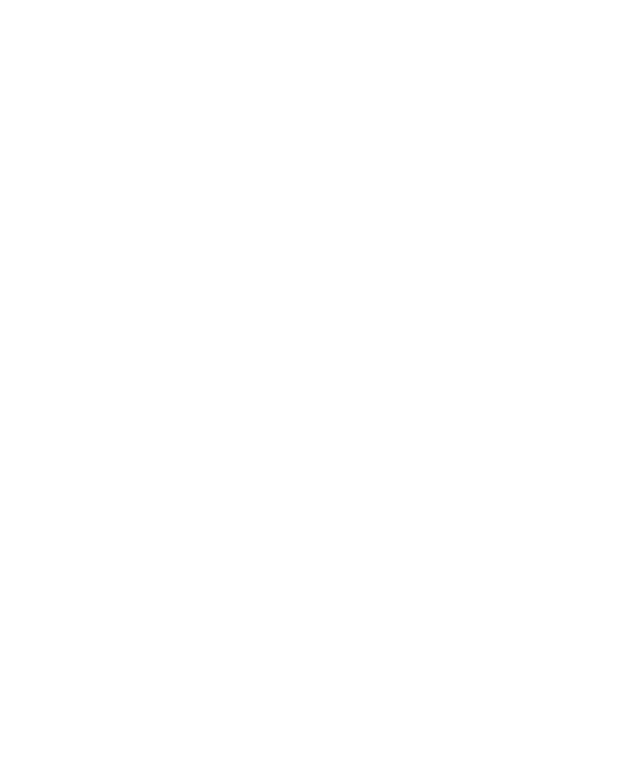
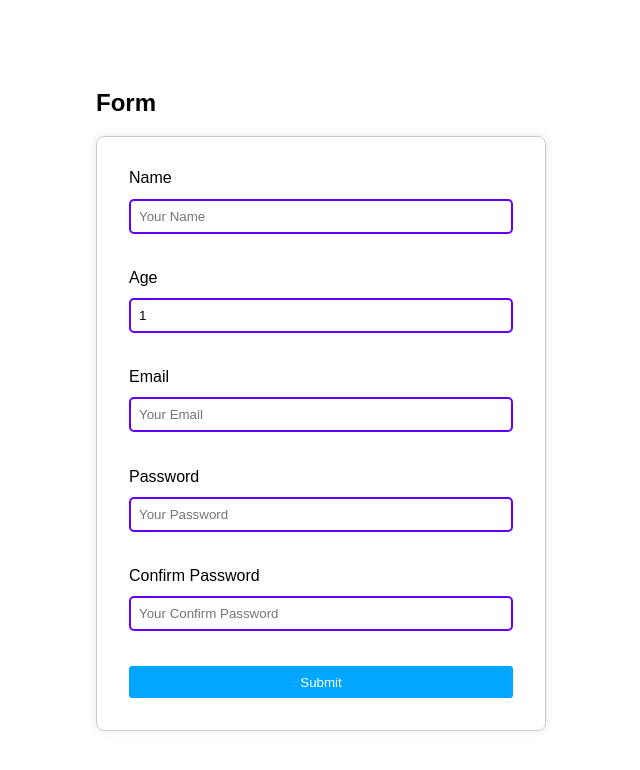
Before and after one commit to theamargupta/anishainterview2, a React (Create React App) app: page /newform in a window 1280 px wide. Before the commit this address had no page. Shown: the top 770 px of the page, without its empty margins (319-959 px from the left). Built offline with nearby package versions, Linux system fonts and the light colour scheme.

Commit message:
Added Working Error Handling In New Form

```diff
--- a/src/App.js
+++ b/src/App.js
@@ -2,6 +2,7 @@ import { Route, Routes } from "react-router-dom";
 import "./App.css";
 import Home from "./Components/Home";
 import Form from "./Components/Form";
+import NewForm from "./Components/NewForm";
 
 function App() {
   return (
@@ -9,6 +10,7 @@ function App() {
       <Routes>
         <Route exact path="/" element={<Home />} />
         <Route exact path="/form" element={<Form />} />
+        <Route exact path="/newform" element={<NewForm />} />
       </Routes>
     </div>
   );
--- a/src/Components/Form.js
+++ b/src/Components/Form.js
@@ -15,7 +15,9 @@ const Form = () => {
   const validateField = ({ value, validationArr }) => {
     if (validationArr?.length) {
       const failedCheck = validationArr.filter(
-        (innerCondition) => !innerCondition.validate(value)
+        (innerCondition) => {
+          console.log(!innerCondition.validate(value, formV2Data), formV2Data)
+          return !innerCondition.validate(value, formV2Data)}
       );
       if (failedCheck?.length) {
         return { isValid: false, error: failedCheck[0].error };
@@ -29,19 +31,18 @@ const Form = () => {
 
   const handleFormChange = ({ field, value, title, validationArr }) => {
     const isValid = validateField({ field, value, validationArr });
-    console.log("isValid", isValid);
-    setFormV2Data((innerForm) =>
-      innerForm.map((inner2) =>
-        inner2.title === title
+    setFormV2Data((threeForms) =>
+      threeForms.map((oneOfthreeForm) =>
+        oneOfthreeForm.title === title
           ? {
-              ...inner2,
-              form: inner2.form.map((inner3) =>
-                inner3.field === field
-                  ? { ...inner3, value: value, ...isValid }
-                  : { ...inner3 }
+              ...oneOfthreeForm,
+              form: oneOfthreeForm.form.map((oneInputOFEachForm) =>
+                oneInputOFEachForm.field === field
+                  ? { ...oneInputOFEachForm, value: value, ...isValid }
+                  : { ...oneInputOFEachForm }
               ),
             }
-          : { ...inner2 }
+          : { ...oneOfthreeForm }
       )
     );
   };
@@ -77,14 +78,22 @@ const Form = () => {
                   ))}
                   <div style={buttonContainerStyle}>
                     <button
-                      style={buttonStyle}
+                      style={
+                        index === 0
+                          ? { ...buttonStyle, backgroundColor: "grey" }
+                          : buttonStyle
+                      }
                       onClick={() => handlePageChange(index - 1)}
                       disabled={index === 0}
                     >
                       Prev
                     </button>
                     <button
-                      style={buttonStyle}
+                      style={
+                        index === -1
+                          ? { ...buttonStyle, backgroundColor: "grey" }
+                          : buttonStyle
+                      }
                       onClick={() => handlePageChange(index + 1)}
                       disabled={formV2Data[selectedPage].form.some(
                         (field) => !field.isValid
@@ -105,7 +114,8 @@ const Form = () => {
 
 export default Form;
 // Validation functions
-const validateLength = (value) => value.length > 0;
+const isRequired = (value) => value.length > 0;
+const validateLength = (value) => value.length > 3;
 
 const validateEmail = (value) => /^[^\s@]+@[^\s@]+\.[^\s@]+$/.test(value);
 
@@ -117,16 +127,16 @@ const formFields = [
         title: "First Name",
         field: "firstName",
         type: "text",
-        value: "anisha",
+        value: "",
         isValid: true,
         error: "",
         validationArr: [
           {
-            validate: validateLength,
+            validate: isRequired,
             error: "First name is required",
           },
           {
-            validate: (value) => value.length > 3,
+            validate: validateLength,
             error: "First name must be more than 3 characters",
           },
         ],
@@ -142,8 +152,12 @@ const formFields = [
         error: "",
         validationArr: [
           {
+            validate: isRequired,
+            error: "Last name is required",
+          },
+          {
             validate: validateLength,
-            error: "Last name is required",
+            error: "Last name must be more than 3 characters",
           },
         ],
         placeholder: "Your Last Name",
@@ -159,8 +173,12 @@ const formFields = [
         error: "",
         validationArr: [
           {
-            validate: validateLength,
+            validate: isRequired,
             error: "Age should be a positive number",
+          },
+          {
+            validate: (value) => value >= 1 && value < 121,
+            error: "Age should be a positive number between 1 to 120",
           },
         ],
       },
@@ -182,6 +200,10 @@ const formFields = [
             validate: validateLength,
             error: "Address is required",
           },
+          {
+            validate: validateLength,
+            error: "Address must be more than 3 characters",
+          },
         ],
         placeholder: "Your Address",
       },
@@ -195,8 +217,19 @@ const formFields = [
         error: "",
         validationArr: [
           {
-            validate: (value) => value.length >= 6,
+            validate: (value) => value.length >= 6 && value.length < 12,
             error: "Password must have at least 6 characters",
+          },
+          {
+            validate: (value, formV2Data) =>
+              {
+                if(formV2Data[1].form[2].value !== "" || null){
+                  return value === formV2Data[1]?.form[2]?.value
+                }else{
+                  return;
+                }
+              },
+            error: "Passwords do not match",
           },
         ],
         placeholder: "Your Password",
@@ -211,7 +244,8 @@ const formFields = [
         error: "",
         validationArr: [
           {
-            validate: (value) => value === formFields[1].form[1].value, // Check if it matches the Password field value
+            validate: (value, formV2Data) =>
+              value === formV2Data[1].form[1].value, // Check if it matches the Password field value
             error: "Passwords do not match",
           },
         ],
@@ -238,10 +272,30 @@ const formFields = [
   },
   {
     form: [
-      // Address field
+      // First Company Name field (already has validation)
       {
-        title: "Address",
-        field: "address",
+        title: "First Company",
+        field: "firstCompany",
+        type: "text",
+        value: "",
+        isValid: true,
+        error: "",
+        validationArr: [
+          {
+            validate: isRequired,
+            error: "First Company name is required",
+          },
+          {
+            validate: validateLength,
+            error: "First Company name must be more than 3 characters",
+          },
+        ],
+        placeholder: "Your First Company Name",
+      },
+      // Other Details field
+      {
+        title: "Other Details",
+        field: "other",
         type: "text",
         value: "",
         isValid: true,
@@ -249,61 +303,13 @@ const formFields = [
         validationArr: [
           {
             validate: validateLength,
-            error: "Address is required",
+            error: "Other Details must be more than 3 characters",
           },
         ],
-        placeholder: "Your Address",
-      },
-      // Password field
-      {
-        title: "Password",
-        field: "password",
-        type: "password",
-        value: "",
-        isValid: true,
-        error: "",
-        validationArr: [
-          {
-            validate: (value) => value.length >= 6,
-            error: "Password must have at least 6 characters",
-          },
-        ],
-        placeholder: "Your Password",
-      },
-      // Confirm Password field
-      {
-        title: "Confirm Password",
-        field: "confirmPassword",
-        type: "text",
-        value: "",
-        isValid: true,
-        error: "",
-        validationArr: [
-          {
-            validate: (value) => value === formFields[1].form[1].value, // Check if it matches the Password field value
-            error: "Passwords do not match",
-          },
-        ],
-        placeholder: "Your Confirm Password",
-      },
-      // Email field
-      {
-        title: "Email",
-        field: "email",
-        type: "email",
-        value: "",
-        isValid: true,
-        error: "",
-        validationArr: [
-          {
-            validate: validateEmail,
-            error: "Invalid email address",
-          },
-        ],
-        placeholder: "Your Email",
+        placeholder: "Other Details",
       },
     ],
-    title: "Anything 3",
+    title: "Other Info",
   },
 ];
 const formStyle = {
--- /dev/null
+++ b/src/Components/NewForm.js
@@ -0,0 +1,284 @@
+import React, { useState } from "react";
+
+const NewForm = () => {
+  const [formValue, setFormValue] = useState({
+    name: "",
+    age: 1,
+    email: "",
+    password: "",
+    confirmPassword: "",
+  });
+
+  const [nameErr, setNameErr] = useState("");
+  const [ageErr, setAgeErr] = useState("");
+  const [emailErr, setEmailErr] = useState("");
+  const [passwordErr, setPasswordErr] = useState("");
+  const [confirmPasswordErr, setConfirmPasswordErr] = useState("");
+
+  const handleFormChange = (e) => {
+    e.preventDefault();
+    let inputName = e.target.name;
+    console.log("e", e, inputName, e.target.value);
+    setFormValue({ ...formValue, [inputName]: e.target.value });
+  };
+
+  const inputValueLength = (inputValue) => inputValue?.length > 3;
+
+  const isValidEmail = (email) => {
+    const emailRegex = /^[^\s@]+@[^\s@]+\.[^\s@]+$/;
+    return emailRegex.test(email);
+  };
+  const inputValidation = (key, value) => {
+    if (key === "name") {
+      if (value?.length < 3) {
+        setNameErr("The name should contain at least 3 characters!");
+      } else {
+        setNameErr("");
+      }
+    }
+    if (key === "age") {
+      if (isNaN(value) || value <= 0) {
+        setAgeErr("Age cannot be less than 1 year!");
+      } else if (value >= 121) {
+        setAgeErr("Age cannot be greater than 120 years!");
+      } else {
+        setAgeErr("");
+      }
+    }
+    if (key === "email") {
+      console.log(" isValidEmail(value)", isValidEmail(value));
+      if (isValidEmail(value)) {
+        setEmailErr("The email should contain at least 3 characters!");
+      } else {
+        setEmailErr("");
+      }
+    }
+    if (key === "password") {
+      if (value?.length < 3) {
+        setPasswordErr("The password should contain at least 3 characters!");
+      } else {
+        setPasswordErr("");
+      }
+    }
+    if (key === "confirmPassword") {
+      if (value?.length < 3) {
+        setConfirmPasswordErr(
+          "The confirm password should contain at least 3 characters!"
+        );
+      } else if (value !== formValue.password) {
+        setConfirmPasswordErr("The Passwords do not match!");
+      } else {
+        setConfirmPasswordErr("");
+      }
+    }
+  };
+
+  // const inputValidation = (key, value ) => {
+  //   console.log("key, value", key, value);
+  //   switch (key) {
+  //     case "name":
+  //       if (value?.length < 3) {
+  //         setShowErr({
+  //           name: "The name should contain atleast 3 characters!",
+  //         });
+  //       } else {
+  //         setShowErr({ name: "" });
+  //       }
+  //       break;
+  //     case "age":
+  //       if (isNaN(value) && value <= 0) {
+  //         setShowErr("Age can not be less than 1 year!");
+  //       } else if (isNaN(value) && value >= 121) {
+  //         setShowErr("Age can not be greater than 120 years!");
+  //       } else {
+  //         setShowErr("");
+  //       }
+  //       break;
+  //     case "email":
+  //       if (value?.length < 3) {
+  //         setShowErr({
+  //           email: "The name should contain atleast 3 characters!",
+  //         });
+  //       } else {
+  //         setShowErr({ email: "" });
+  //       }
+  //       break;
+  //     case "password":
+  //       if (value?.length < 3) {
+  //         setShowErr({
+  //           password: "The name should contain atleast 3 characters!",
+  //         });
+  //       } else {
+  //         setShowErr({ password: "" });
+  //       }
+  //       break;
+  //     case "confirmPassword":
+  //       if (value?.length < 3) {
+  //         setShowErr({
+  //           confirmPassword: "The name should contain atleast 3 characters!",
+  //         });
+  //       } else {
+  //         setShowErr({ confirmPassword: "" });
+  //       }
+  //       break;
+  //     default:
+  //       break;
+  //   }
+  // };
+  //   const inputValidation = (key, value) => {
+  //     console.log("key,value", key, value);
+  //     const validationRules = {
+  //       [key]: {
+  //         message: "The name should contain at least 3 characters!",
+  //         isValid: inputValueLength,
+  //       },
+  //       age: {
+  //         message: "Age should be a number between 1 and 120!",
+  //         isValid: !isNaN(value) && value > 0 && value < 121,
+  //       },
+  //       email: {
+  //         message: "Invalid email address!",
+  //         isValid: isValidEmail(value),
+  //       },
+  //       password: {
+  //         message: "The password should contain at least 3 characters!",
+  //         isValid: inputValueLength,
+  //       },
+  //       confirmPassword: {
+  //         message: "Passwords do not match!",
+  //         isValid: value === formValue?.password,
+  //       },
+  //     };
+
+  //     // setShowErr((prevErrors) => ({
+  //     //   ...prevErrors,
+  //     //   [key]: validationRules[key].isValid ? "" : validationRules[key].message,
+  //     // }));
+  //     console.log('key,value,isValid', key,value,validationRules[key].isValid)
+  //     setShowErr({
+  //       [key]:[key].message,
+  //     });
+  //     console.log("showErr", showErr);
+  //   };
+  //   console.log("showErr", showErr);
+
+  const submit = () => {
+    console.log("data", formValue);
+    for (const key in formValue) {
+      if (!formValue[key]) {
+        return alert("Input fields can't be empty!");
+      }
+    }
+    return alert("Data is saved successfully!!");
+  };
+
+  return (
+    <div>
+      <h2>Form</h2>
+      <div style={formContainerStyle}>
+        <form style={formStyle}>
+          <label for="name">Name</label>
+          <input
+            placeholder="Your Name"
+            value={formValue.name}
+            // onChange={(e) => handleFormChange(e)}
+            onChange={(e) => {
+              setFormValue({ ...formValue, name: e.target.value });
+              inputValidation("name", e.target.value);
+            }}
+            style={inputStyle}
+            type="text"
+          />
+          <p style={errorStyle}> {nameErr}</p>
+          <label for="age">Age</label>
+          <input
+            placeholder="Your Age"
+            value={formValue.age}
+            onChange={(e) => {
+              setFormValue({ ...formValue, age: e.target.value });
+              inputValidation("age", e.target.value);
+            }}
+            style={inputStyle}
+            type="number"
+          />
+          <p style={errorStyle}> {ageErr}</p>
+          <label for="email">Email</label>
+          <input
+            placeholder="Your Email"
+            value={formValue.email}
+            onChange={(e) => {
+              setFormValue({ ...formValue, email: e.target.value });
+              inputValidation("email", e.target.value);
+            }}
+            style={inputStyle}
+            type="email"
+          />
+          <p style={errorStyle}> {emailErr}</p>
+          <label for="password">Password</label>
+          <input
+            placeholder="Your Password"
+            value={formValue.password}
+            onChange={(e) => {
+              setFormValue({ ...formValue, password: e.target.value });
+              inputValidation("password", e.target.value);
+            }}
+            style={inputStyle}
+            type="text"
+          />
+          <p style={errorStyle}> {passwordErr}</p>
+          <label for="confirmPassword">Confirm Password</label>
+          <input
+            placeholder="Your Confirm Password"
+            value={formValue.confirmPassword}
+            onChange={(e) => {
+              setFormValue({ ...formValue, confirmPassword: e.target.value });
+              inputValidation("confirmPassword", e.target.value);
+            }}
+            style={inputStyle}
+            type="text"
+          />
+          <p style={errorStyle}>{confirmPasswordErr}</p>
+          <button style={buttonStyle} type="button" onClick={submit}>
+            Submit
+          </button>
+        </form>
+      </div>
+    </div>
+  );
+};
+
+export default NewForm;
+
+const formContainerStyle = {
+  border: "1px solid #ccc",
+  borderRadius: "8px",
+  padding: "2rem",
+  boxShadow: "0 0 10px rgba(0, 0, 0, 0.1)",
+  width: "30vw",
+};
+
+const formStyle = {
+  display: "flex",
+  flexDirection: "column",
+  justifyContent: "center",
+  width: "100%",
+};
+
+const inputStyle = {
+  padding: "0.5rem",
+  margin: "0.7rem 0rem",
+};
+
+const buttonStyle = {
+  height: "2rem",
+  color: "#fff",
+  backgroundColor: "rgb(0, 166, 255)",
+  border: "2px solid rgb(0, 166, 255",
+  borderRadius: "0.2rem",
+  cursor: "pointer",
+};
+
+const errorStyle = {
+  color: "red",
+  fontSize: "12px",
+};
```
